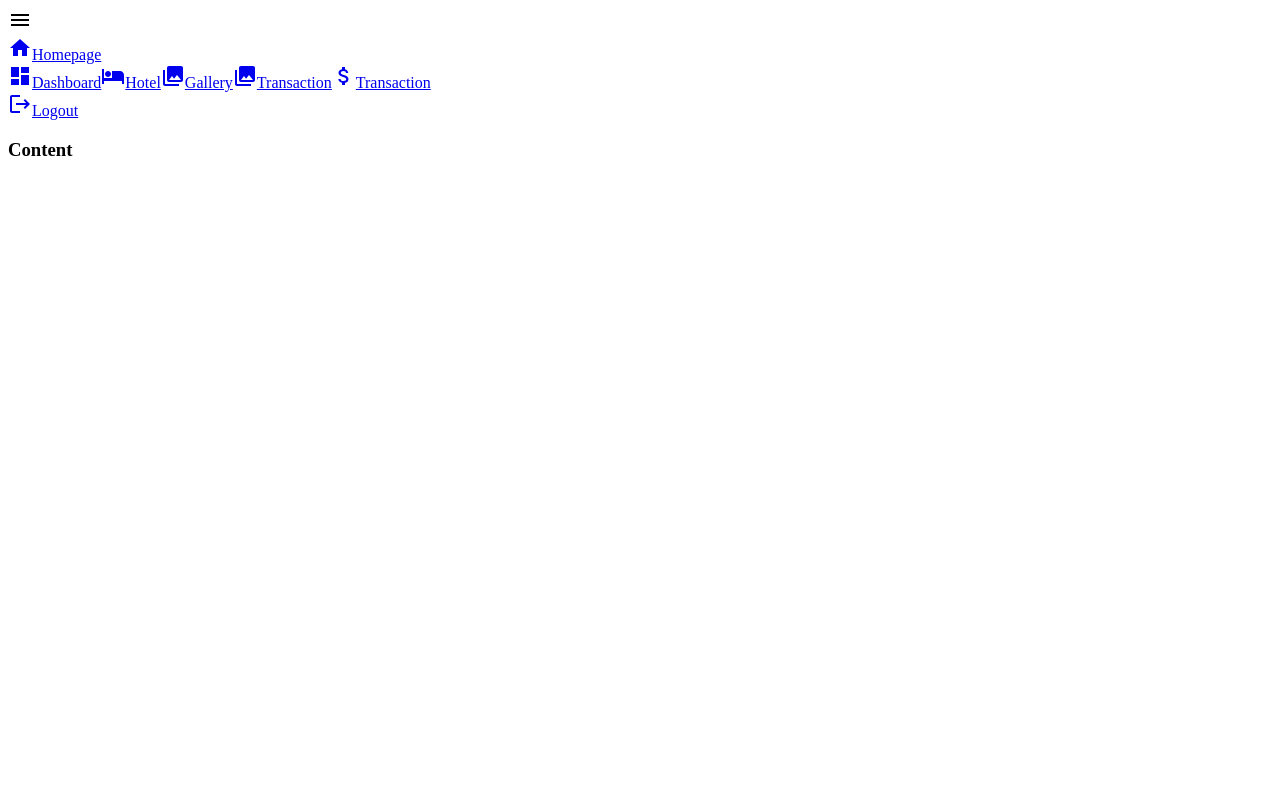
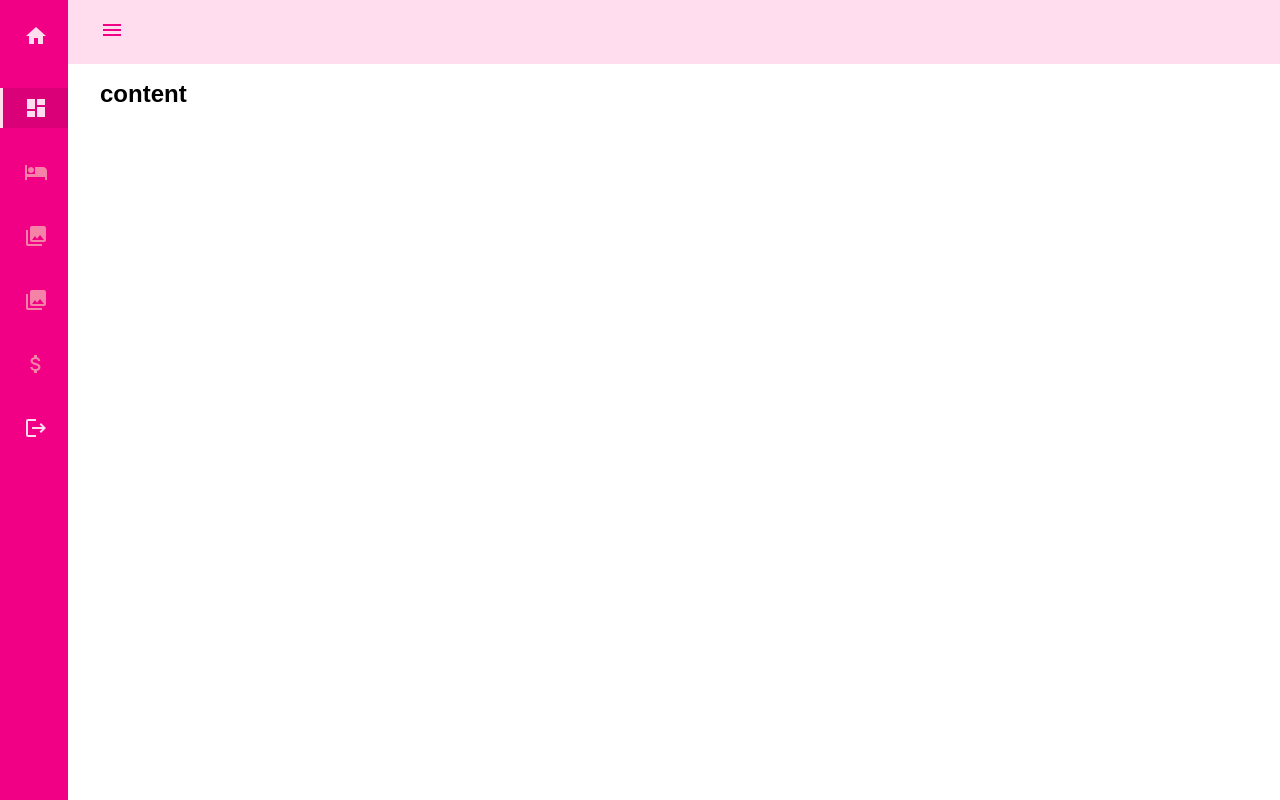
Before and after one commit to womoboy/instabkmaker-v2, a React (Create React App) app: page / in a window 1280 px wide. Built offline with nearby package versions, Linux system fonts and the light colour scheme.

Commit message:
create sidebar

```diff
--- a/src/components/slidebar/Sidebar.js
+++ b/src/components/slidebar/Sidebar.js
@@ -1,4 +1,5 @@
 import { Link } from "react-router-dom";
+import { useState } from "react";
 
 //add icons
 import MenuIcon from "@mui/icons-material/Menu";
@@ -10,15 +11,17 @@ import AttachMoneyIcon from '@mui/icons-material/AttachMoney';
 import LogoutIcon from '@mui/icons-material/Logout';
 
 const Sidebar = () => {
+  const [ show,setShow ] = useState(false);
+
   return (
-    <section>
-      <header className="header">
-        <div className="header-toggle">
+    <main className={ show ? 'space-toggle': null}>
+      <header className={`header ${show ? 'space-toggle' : null}`}>
+        <div className="header-toggle" onClick={() => setShow(!show)}>
           <MenuIcon />
         </div>
       </header>
 
-      <aside className="sidebar">
+      <aside className={`sidebar ${show ? 'show' : null}`}>
         <nav className="nav">
           <div>
             <Link to="/" className="nav-logo">
@@ -26,30 +29,30 @@ const Sidebar = () => {
               <span className="nav-logo-name">Homepage</span>
             </Link>
 
-            <div className="nav-list">
-              <Link to="/dashboard" className="nav-link">
+            <div className="nav-list show">
+              <Link to="/dashboard" className="nav-link active">
                 <DashboardIcon className="nav-link-icon" />
-                <span className="nav-logo-name">Dashboard</span>
+                <span className="nav-link-name">Dashboard</span>
               </Link>
 
               <Link to="/hotel" className="nav-link">
                 <HotelIcon className="nav-link-icon" />
-                <span className="nav-logo-name">Hotel</span>
+                <span className="nav-link-name">Hotel</span>
               </Link>
 
               <Link to="/gallery" className="nav-link">
                 <CollectionsIcon className="nav-link-icon" />
-                <span className="nav-logo-name">Gallery</span>
+                <span className="nav-link-name">Gallery</span>
               </Link>
 
               <Link to="/gallery" className="nav-link">
                 <CollectionsIcon className="nav-link-icon" />
-                <span className="nav-logo-name">Transaction</span>
+                <span className="nav-link-name">Transaction</span>
               </Link>
 
               <Link to="/transaction" className="nav-link">
                 <AttachMoneyIcon className="nav-link-icon" />
-                <span className="nav-logo-name">Transaction</span>
+                <span className="nav-link-name">Transaction</span>
               </Link>
             </div>
 
@@ -60,9 +63,8 @@ const Sidebar = () => {
           </div>
         </nav>
       </aside>
-
-      <h1>Content</h1>
-    </section>
+      <h1>content</h1>
+    </main>
   );
 };
 
--- a/src/index.css
+++ b/src/index.css
@@ -0,0 +1,154 @@
+:root {
+    --header-height: 3rem;
+    --nav-width: 68px;
+
+    --first-color: #f10086;
+    --first-color-alt: #f582a7;
+    --white-color: #ffddee;
+}
+
+* {
+    padding: 0;
+    margin: 0;
+    box-sizing: border-box;
+}
+
+a{
+    text-decoration: none;
+}
+
+ul {
+    list-style: none;
+}
+
+main {
+    position: relative;
+    margin: var(--header-height) 0 0 0;
+    padding: 0 1rem;
+    font-size: 1rem;
+    font-family: 'Nunito Sans', sans-serif;
+    transition: 0.5s
+}
+
+.header {
+    position: fixed;
+    top: 0;
+    left: 0;
+    height: var(--header-height);
+    width: 100%;
+    display: flex;
+    justify-content: space-between;
+    align-items: center;
+    background-color: var(--white-color);
+    padding: 0 1rem;
+    transition: 0.5s;
+}
+
+.header-toggle {
+    font-size: 1.25rem;
+    cursor: pointer;
+    color: var(--first-color);
+}
+
+.sidebar {
+    position: fixed;
+    top: 0;
+    left: -30%;
+    height: 100vh;
+    width: var(--nav-width);
+    background-color: var(--first-color);
+    padding-top: 1rem;
+    transition: 0.5s;
+}
+
+.nav {
+    display: flex;
+    flex-direction: column;
+    justify-content: space-between;
+    overflow: hidden;
+    height: 100%;
+}
+
+.nav-logo,
+.nav-link {
+    display: grid;
+    grid-template-columns: max-content max-content;
+    column-gap: 2rem;
+    padding: 0.5rem 0 0.5rem 1.5rem;
+}
+
+.nav-logo {
+    margin-bottom: 2rem;
+}
+
+.nav-logo-icon {
+    font-size: 1.25rem;
+    color: var(--white-color);
+    cursor: pointer;
+}
+
+.nav-logo-name {
+    font-weight: 700;
+    color: var(--white-color);
+}
+
+.nav-link {
+    position: relative;
+    color: var(--first-color-alt);
+    transition: 0.5s;
+    margin-bottom: 1.5rem;
+}
+
+.nav-link:hover {
+    color: var(--white-color);
+    background-color: rgba(0, 0, 0, 0.1);
+}
+
+.active {
+    color: var(--white-color);
+    background-color: rgba(0, 0, 0, 0.1);
+}
+
+.active:before {
+    content: '';
+    position: absolute;
+    left: 0;
+    top: 0;
+    height: 100%;
+    width: 3px;
+    background-color: var(--white-color );
+    transition: 0.5s;
+}
+
+.show {
+    left: 0;
+}
+
+.space-toggle {
+    padding-left: calc(var(--nav-width) + 1rem);
+}
+
+@media screen and (min-width: 768px) {
+    main {
+        margin: calc(var(--header-height) + 2rem) 0 0 0;
+        padding: 0 1rem 0 calc(var(--nav-width) + 2rem);
+    }
+
+    .header {
+        height: calc(var(--header-height) + 1rem);
+        padding-left: calc(var(--nav-width) + 2rem);
+    }
+
+    .sidebar{
+        left: 0;
+        padding: 1rem 0 0 0;
+    }
+
+    .show {
+        width: calc(var(--header-height) + 156px);
+    }
+
+    .space-toggle {
+        padding-left: calc(var(--nav-width) + 188px);
+    }
+}
```
